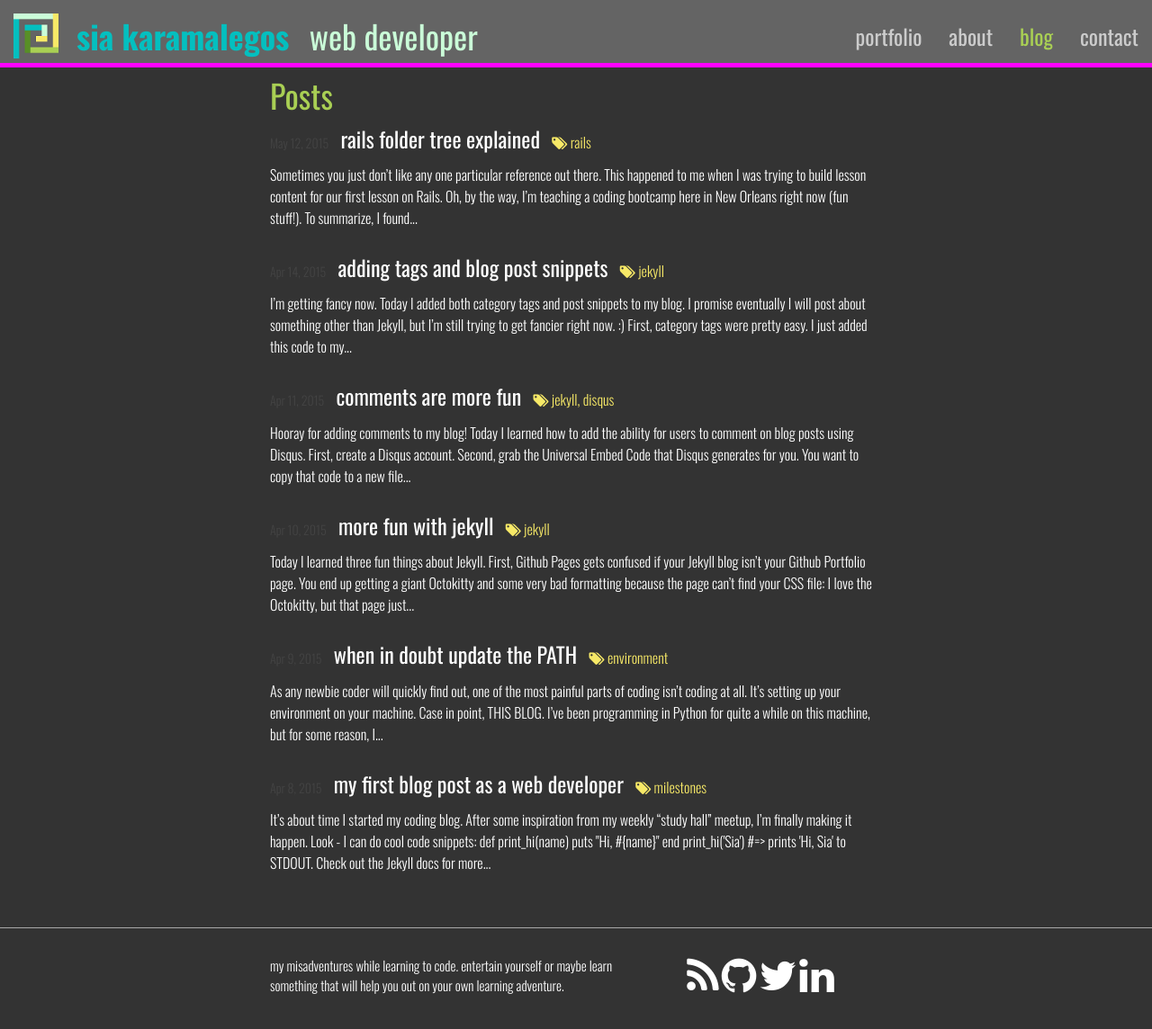
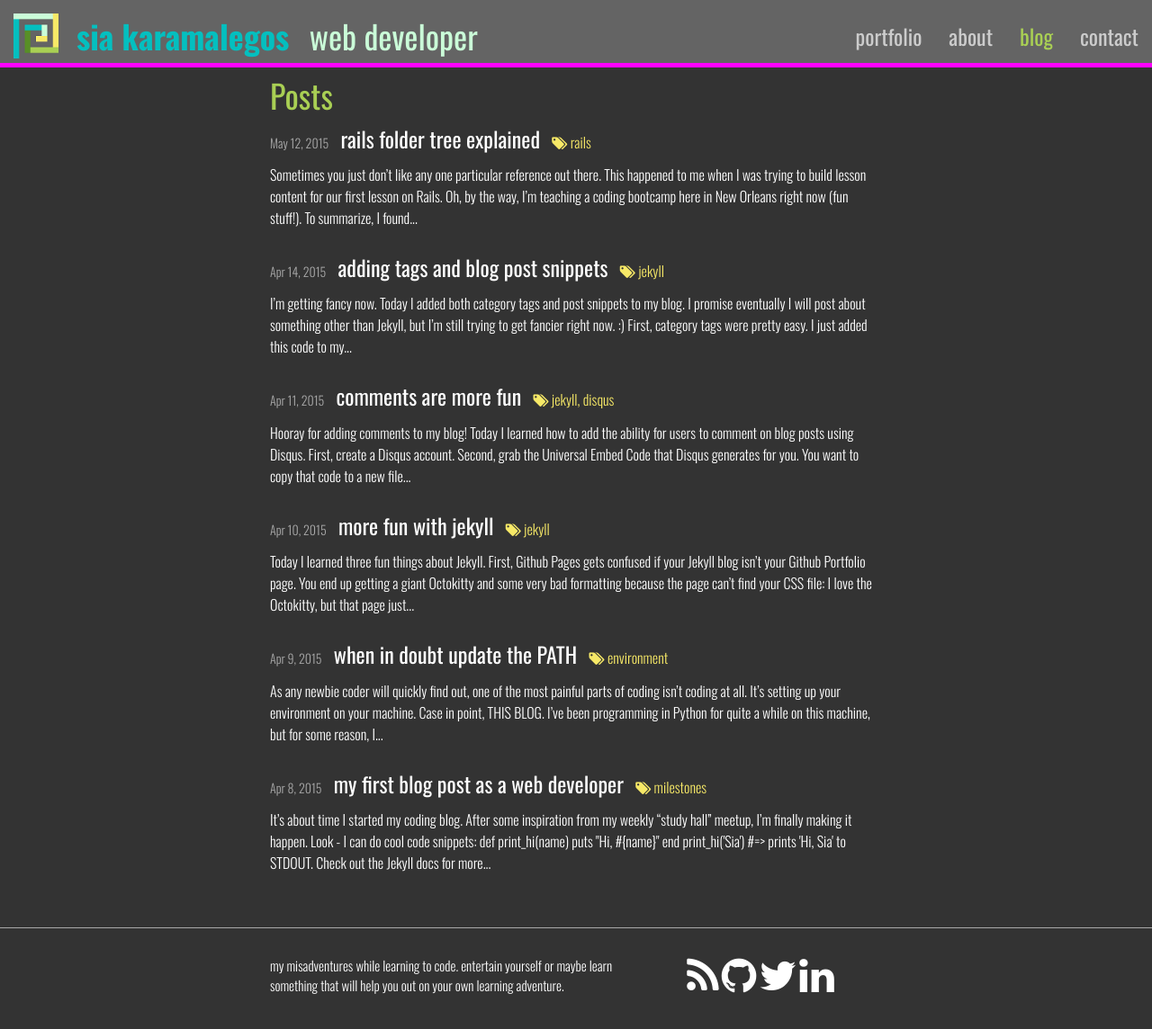
Before and after one commit to siakaramalegos/blog, a Jekyll site: the page built from index.html, in a window 1280 px wide and 1152 px high. Shown: the top 1144 px of the window at 90% size. Built offline with Jekyll 4.4.1, drawn with Linux system fonts in a browser that asks for light colours; nearby versions of some CDN libraries; comment, search, counter and statistics services are not loaded.

Commit message:
Updated background color and date font color

```diff
--- a/css/main.scss
+++ b/css/main.scss
@@ -118,6 +118,8 @@ p {
   font-weight: 500;
 }
 
+
+
 a.post-link {
   color: white;
 }
@@ -147,6 +149,10 @@ ol, ul {
 
 ul.post-list li span.post-meta, span.tags {
   margin-right: 10px;
+}
+
+span.post-meta, p.post-meta {
+  color: #aaa;
 }
 
 .post-list-item {
```
Also changed, not shown: Gemfile.lock.
